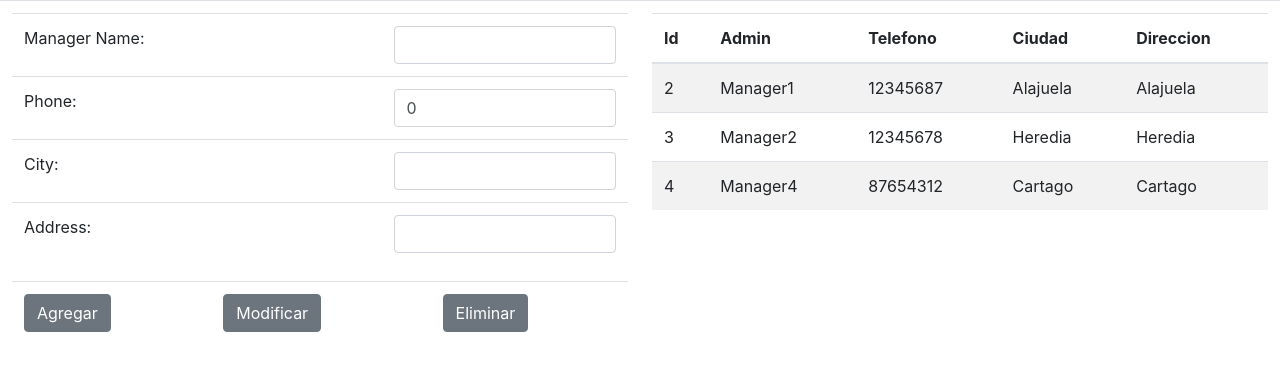
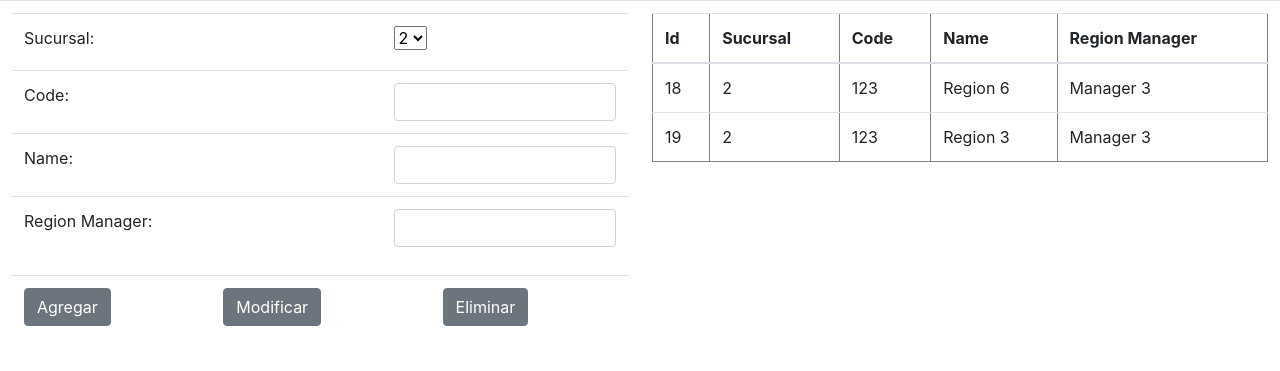
Before and after one commit to Espila26/PW-Proyecto-2, a PHP site: page / in a window 1280 px wide. Shown: the part 56-427 px from the top of the page. Run offline with PHP 8.4, Linux system fonts and the light colour scheme; data comes from the database, SQL or seed files in the repository; both versions use the stored data as it was after the commit; data that the repository does not hold is empty.

Commit message:
Cmabios sesion Jordy

```diff
--- a/Controllers/App.js
+++ b/Controllers/App.js
@@ -10,6 +10,7 @@ class App extends React.Component {
         cuadras:[], id_cuadra:0, id_region_cuadra:0, code_cuadra:'', description:''};
         this.handleFields = this.handleFields.bind(this);
         this.handleChangeData = this.handleChangeData.bind(this);
+        this.handleChangeDataRegion = this.handleChangeDataRegion.bind(this);
         this.handleReloadSucursal = this.handleReloadSucursal.bind(this);
         this.handleReloadRegion = this.handleReloadRegion.bind(this);
         this.handleReloadCuadra = this.handleReloadCuadra.bind(this);
@@ -25,8 +26,10 @@ class App extends React.Component {
 
     handleChangeData() {
       this.handleChangeSucursal();
-      this.handleChangeRegion();
-      this.handleChangeCuadra();
+    }
+
+    handleChangeDataRegion(){
+      this.handleReloadRegion();
     }
 
     componentWillMount() {
@@ -42,6 +45,7 @@ class App extends React.Component {
         })
         .then((data) => {
             this.setState({ sucursales: data, loading:false });
+           // alert(JSON.stringify(data));
             this.forceUpdate();
         })
     }
@@ -52,7 +56,7 @@ class App extends React.Component {
             return response.json()
         })
         .then((data) => {
-            this.setState({ regiones: data, loading:false });
+            this.setState({ regiones: data});
             this.forceUpdate();
         })
     }
@@ -63,7 +67,7 @@ class App extends React.Component {
             return response.json()
         })
         .then((data) => {
-            this.setState({ cuadras: data, loading:false });
+            this.setState({ cuadras: data});
             this.forceUpdate();
         })
     }
@@ -73,7 +77,7 @@ class App extends React.Component {
     }
 
     handleChangeRegion(region){
-      this.setState({id_region: region.id, id_sucursal_reg: region.id_sucursal, code: region.code, region_manager:region.region_manager});
+      this.setState({id_region: region.id, id_sucursal_reg: region.id_sucursal, code: region.code, name: region.name, region_manager:region.region_manager});
     }
 
     handleChangeCuadra(cuadra){
@@ -92,10 +96,16 @@ class App extends React.Component {
             <Menu/>
             <Table>
               <tr width="100%">
-                <td width="50%"><FormSucursal handleFields={this.handleFields} id_sucursal={this.state.id_sucursal}
+                {/*<!--<td width="50%"><FormSucursal handleFields={this.handleFields} id_sucursal={this.state.id_sucursal}
                 manager_name={this.state.manager_name} phone={this.state.phone} city={this.state.city} address={this.state.address}
                 sucursales={this.state.sucursales} handleChangeData =  {this.handleChangeData}/></td>
-                <td width="50%"><ListaSucursal sucursales={this.state.sucursales} handleChangeData =  {this.handleChangeData} handleChangeSucursal = {this.handleChangeSucursal}/></td>
+            <td width="50%"><ListaSucursal sucursales={this.state.sucursales} handleChangeData =  {this.handleChangeData} handleChangeSucursal = {this.handleChangeSucursal}/></td>-->*/}
+
+                <td width="50%"><FormRegion handleFields={this.handleFields} id_region={this.state.id_region}
+                id_sucursal_reg={this.state.id_sucursal_reg} code={this.state.code} name ={this.state.name} region_manager={this.state.region_manager}
+                regiones={this.state.regiones} sucursales={this.state.sucursales} handleChangeDataRegion =  {this.handleChangeDataRegion}/></td>
+                <td width="50%"><ListaRegion regiones={this.state.regiones} handleChangeDataRegion =  {this.handleChangeDataRegion} handleChangeRegion = {this.handleChangeRegion}/></td>
+
               </tr>
             </Table>
             </div>
--- a/Controllers/FormRegion.js
+++ b/Controllers/FormRegion.js
@@ -22,29 +22,36 @@ class FormRegion extends React.Component {
             method: "put",
             headers: {'Content-Type': 'application/json'},
             body: JSON.stringify({
-                method: 'put',
-                id_sucursal = this.props.id_sucursal,
+                id_sucursal: this.props.id_sucursal_reg,
                 code: this.props.code,
                 name: this.props.name,
                 region_manager: this.props.region_manager})
     }).then((response) => {
-           this.props.handleChangeData();
+           this.props.handleChangeDataRegion();
          }
     );
     }
 
     handleUpdate() {
+        /*lert(JSON.stringify({
+            id: this.props.id_region,
+            id_sucursal: this.props.id_sucursal_reg,
+            code: this.props.code,
+            name: this.props.name,
+            region_manager: this.props.region_manager
+        }));*/
         fetch("datos.php/Region/"+this.props.id_region,{
             method: "post",
             headers: {'Content-Type': 'application/json'},
             body: JSON.stringify({
                 id: this.props.id_region,
-                id_sucursal = this.props.id_sucursal,
+                id_sucursal: this.props.id_sucursal_reg,
                 code: this.props.code,
                 name: this.props.name,
                 region_manager: this.props.region_manager})
      }).then((response) => {
-           this.props.handleChangeData();
+        alert(response.ok);
+           this.props.handleChangeDataRegion();
          }
     );
     }
@@ -55,21 +62,19 @@ class FormRegion extends React.Component {
             headers: {'Content-Type': 'application/json'},
             body: JSON.stringify({ method: 'delete'})
         }).then((response) => {
-           this.props.handleChangeData();
+           this.props.handleChangeDataRegion();
          }
     );
     }
 
     render() {
+        let sucursales = this.props.sucursales;
+        let optionItems = sucursales.map((sucursal) => <option key = {sucursal.id}>{sucursal.id}</option>);
         return(<form><Table><tbody>
            <tr><td width="30%"><Label>Sucursal:</Label></td>
                <td width="20%">
-                    <select value ={this.props.id_sucursal} onChange={this.props.handleFields}>
-                        {this.props.sucursales.map((sucursal) => {
-                            <option value = {sucursal.id}>
-                                {sucursal.id}
-                            </option>
-                        })}
+                    <select onChange={this.props.handleFields} name='id_sucursal_reg'>
+                        {optionItems}
                     </select>
                </td></tr>
            <tr><td><Label>Code:</Label></td>
--- a/Controllers/ListaRegion.js
+++ b/Controllers/ListaRegion.js
@@ -6,7 +6,7 @@ class ListaRegion extends React.Component {
     handleDetails(e) {
         const index = e.currentTarget.getAttribute('data-item');
         //this.props.handleReset();
-        this.props.handleChangeCuadra(this.props.regiones[index]);
+        this.props.handleChangeRegion(this.props.regiones[index]);
     }
     render() {
       if (this.props.regiones.length > 0) {
@@ -16,10 +16,10 @@ class ListaRegion extends React.Component {
                     <td>{region.id_sucursal}</td>
                     <td>{region.code}</td>
                     <td>{region.name}</td>
-                    <td>{region.region_name}</td></tr>);
+                    <td>{region.region_manager}</td></tr>);
         return (
             <table width="100%" border="1">
-              <thead><tr><th>Id</th><th>Code</th><th>Sucursal</th><th>Description</th><th>Region Manager</th></tr></thead>
+              <thead><tr><th>Id</th><th>Sucursal</th><th>Code</th><th>Name</th><th>Region Manager</th></tr></thead>
               <tbody>
                 {rows}
               </tbody>
--- a/index.php
+++ b/index.php
@@ -9,6 +9,8 @@
     <script src="reactstrap.full.min.js"></script>
     <!--<script type="text/babel" src="Controllers/Login.js"></script>
     <script type="text/babel" src="Controllers/SignIn.js"></script>-->
+    <script type="text/babel" src="Controllers/ListaRegion.js"></script>
+    <script type="text/babel" src="Controllers/FormRegion.js"></script>
     <script type="text/babel" src="Controllers/ListaSucursal.js"></script>
     <script type="text/babel" src="Controllers/FormSucursal.js"></script>
     <script type="text/babel" src="Controllers/Menu.js"></script>
```
Also changed, not shown: reporteAverias.db.
